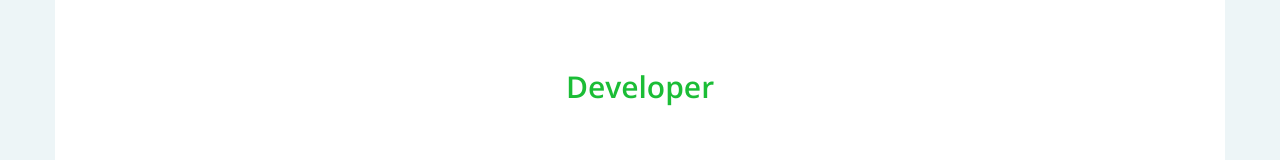
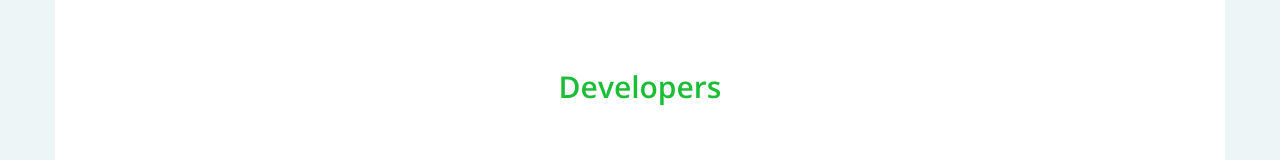
Before and after one commit to neetuy/softwareCompany_website, a plain HTML site: page team.html in a window 1280 px wide. Shown: the part 498-658 px from the top of the page. Drawn offline with nearby package versions, Linux system fonts and the light colour scheme.

Commit message:
spelling correction

```diff
--- a/team.html
+++ b/team.html
@@ -85,7 +85,7 @@
                 </div>
             </div>
             <div class="row">
-                <h2 class="team-h2">Developer</h2>
+                <h2 class="team-h2">Developers</h2>
                 <div class="text-center">
                     <div class="col-md-4 wow fadeInDown" data-wow-duration="1000ms" data-wow-delay="300ms">
                         <img src="" alt="" >
```
